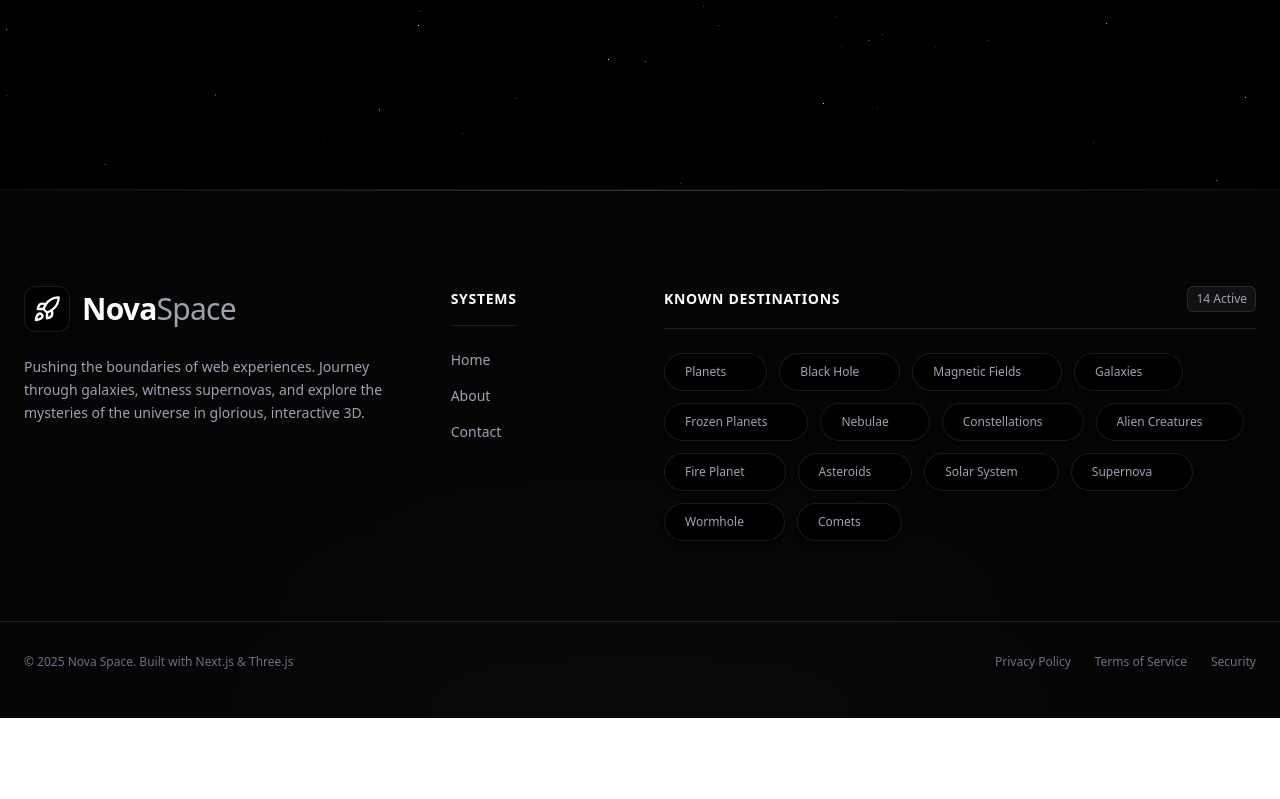
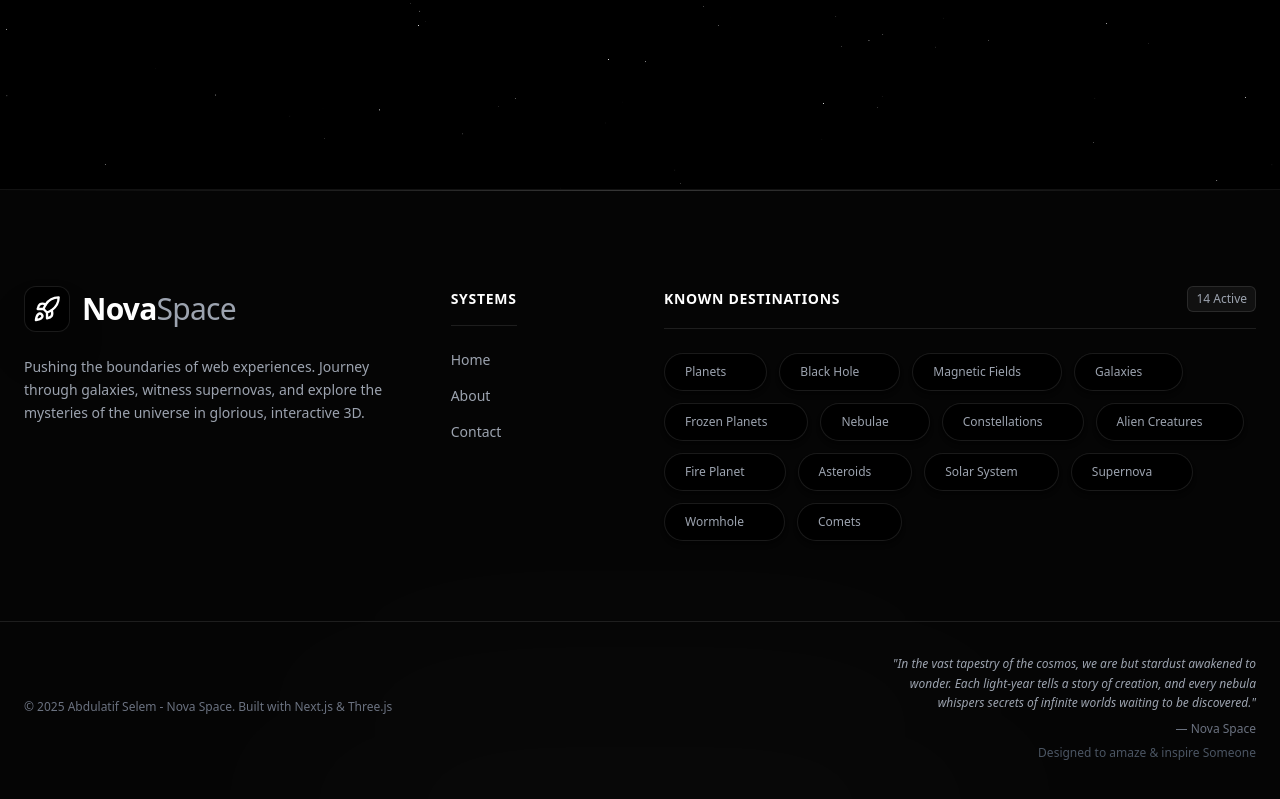
Before and after one commit to lancer7178/Nova-space, a Next.js app: page /explore/black-hole in a window 1280 px wide. Shown: the part 611-1410 px from the top of the page. Before the commit the page ends 1329 px from the top, so only its background shows below. Built offline with nearby package versions, Linux system fonts and the light colour scheme.

Commit message:
refactor: update footer copyright and add inspirational quote section

```diff
--- a/src/app/footer/Footer.tsx
+++ b/src/app/footer/Footer.tsx
@@ -111,19 +111,20 @@ export default function Footer() {
       {/* Copyright Line */}
       <div className="container mx-auto max-w-7xl px-6 mt-20 pt-8 border-t border-white/10 flex flex-col md:flex-row items-center justify-between text-xs text-gray-500 relative z-10">
         <p className="flex items-center gap-1">
-          &copy; {new Date().getFullYear()} Nova Space. Built with Next.js &
-          Three.js
+          &copy; {new Date().getFullYear()} Abdulatif Selem - Nova Space. Built
+          with Next.js & Three.js
         </p>
-        <div className="flex gap-6 mt-4 md:mt-0 font-medium">
-          <Link href="#" className="hover:text-gray-300 transition-colors">
-            Privacy Policy
-          </Link>
-          <Link href="#" className="hover:text-gray-300 transition-colors">
-            Terms of Service
-          </Link>
-          <Link href="#" className="hover:text-gray-300 transition-colors">
-            Security
-          </Link>
+        <div className="flex flex-col items-end gap-2 mt-4 md:mt-0">
+          <p className="text-xs text-gray-400 italic max-w-sm text-right leading-relaxed">
+            &quot;In the vast tapestry of the cosmos, we are but stardust
+            awakened to wonder. Each light-year tells a story of creation, and
+            every nebula whispers secrets of infinite worlds waiting to be
+            discovered.&quot;
+          </p>
+          <p className="text-xs text-gray-500">— Nova Space</p>
+          <p className="text-xs text-gray-600 font-light">
+            Designed to amaze & inspire Someone
+          </p>
         </div>
       </div>
     </footer>
```
